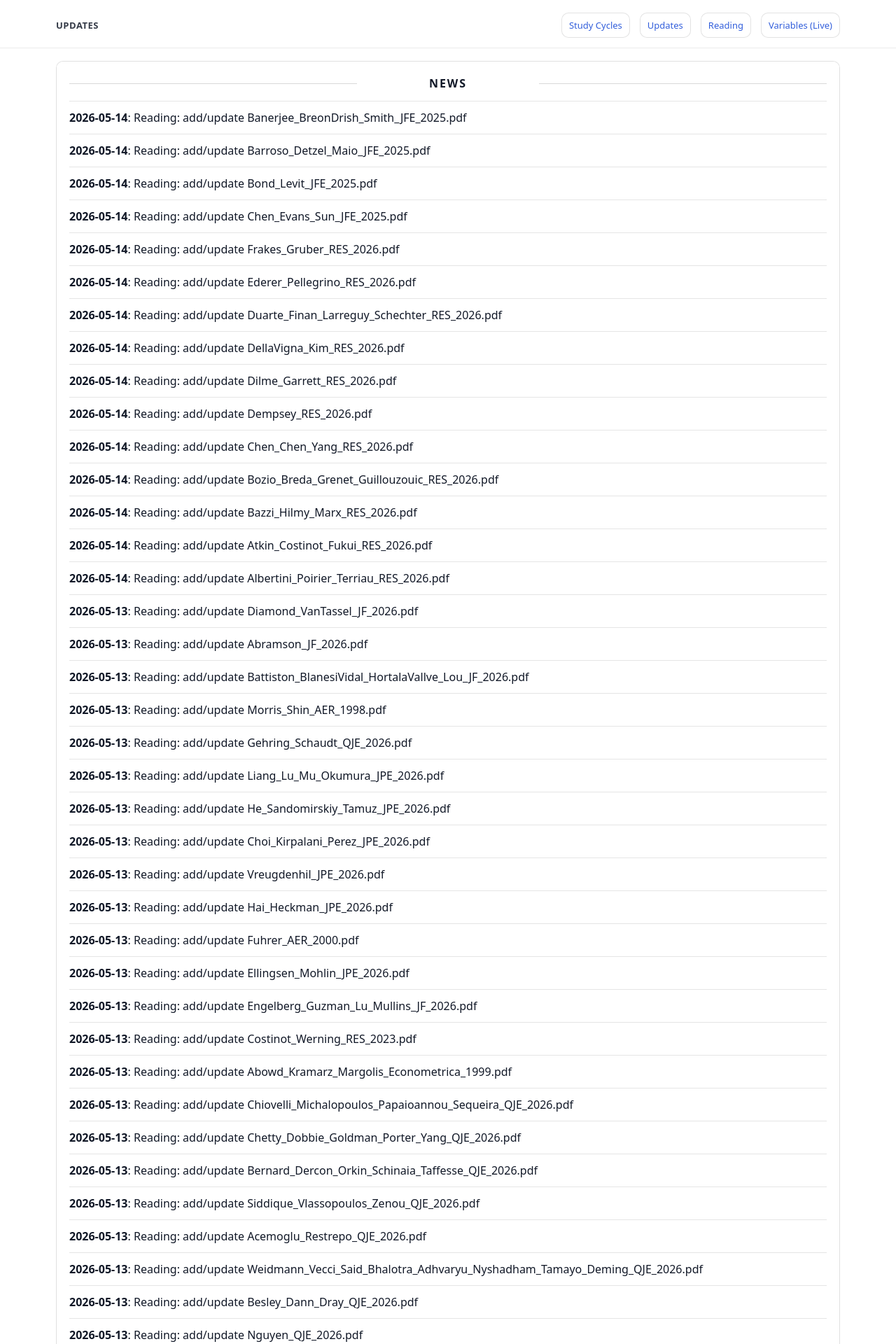
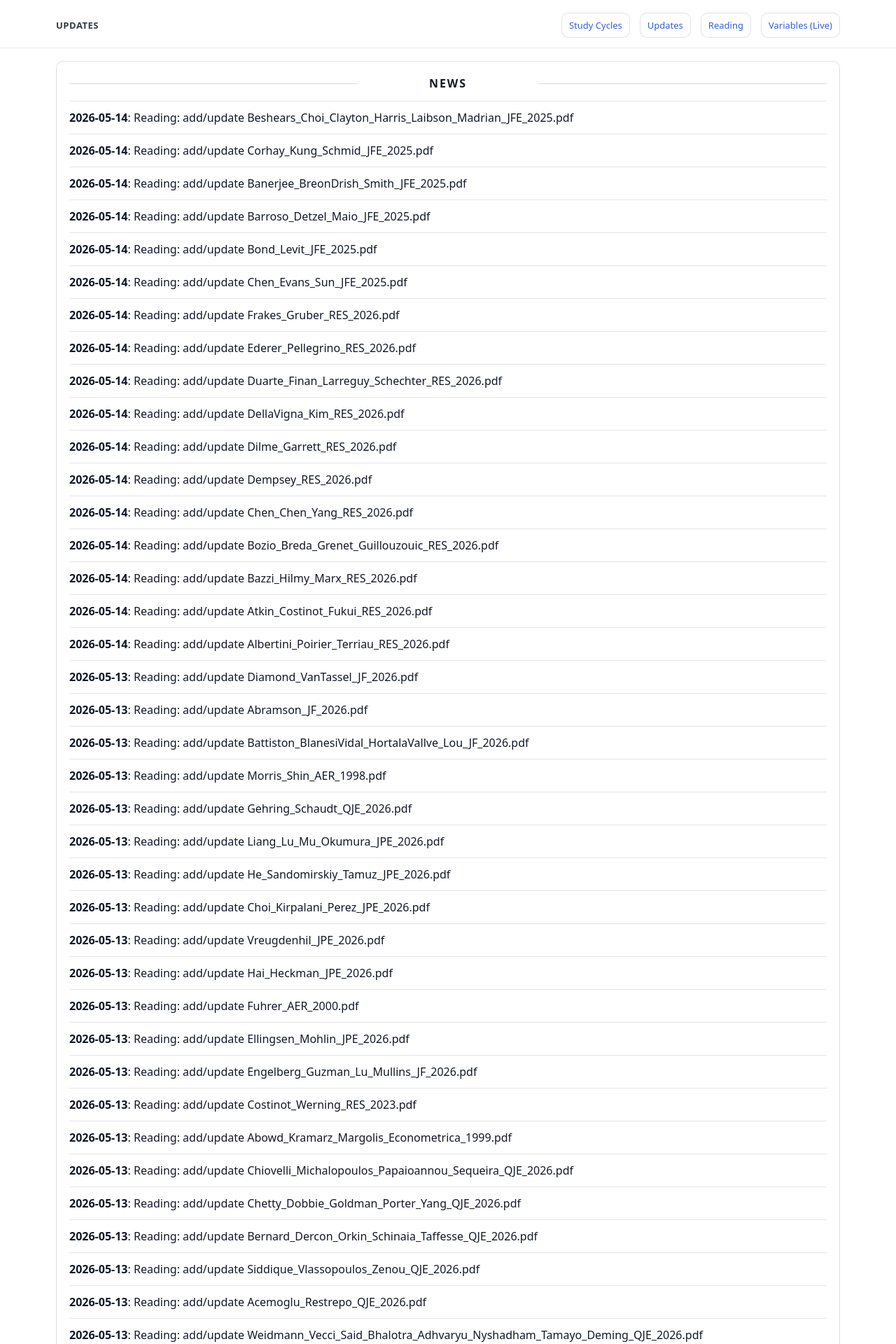
Before and after one commit to yaxinzn/study-archive, a Jekyll site: the page built from updates/index.md, in a window 1280 px wide. Shown: the top 1920 px of the page at 70% size. Built offline with Jekyll 4.4.1, drawn with Linux system fonts in a browser that asks for light colours; some of the changed text lies outside the part shown.

Commit message:
chore: update NEWS feed

```diff
--- a/_data/news.yml
+++ b/_data/news.yml
@@ -1,4 +1,10 @@
 # Auto-generated update history (sorted newest -> oldest). Do not edit manually.
+- ts: "1778753254"
+  date: "2026-05-14"
+  title: "Reading: add/update Beshears_Choi_Clayton_Harris_Laibson_Madrian_JFE_2025.pdf"
+- ts: "1778753196"
+  date: "2026-05-14"
+  title: "Reading: add/update Corhay_Kung_Schmid_JFE_2025.pdf"
 - ts: "1778753120"
   date: "2026-05-14"
   title: "Reading: add/update Banerjee_BreonDrish_Smith_JFE_2025.pdf"
```
